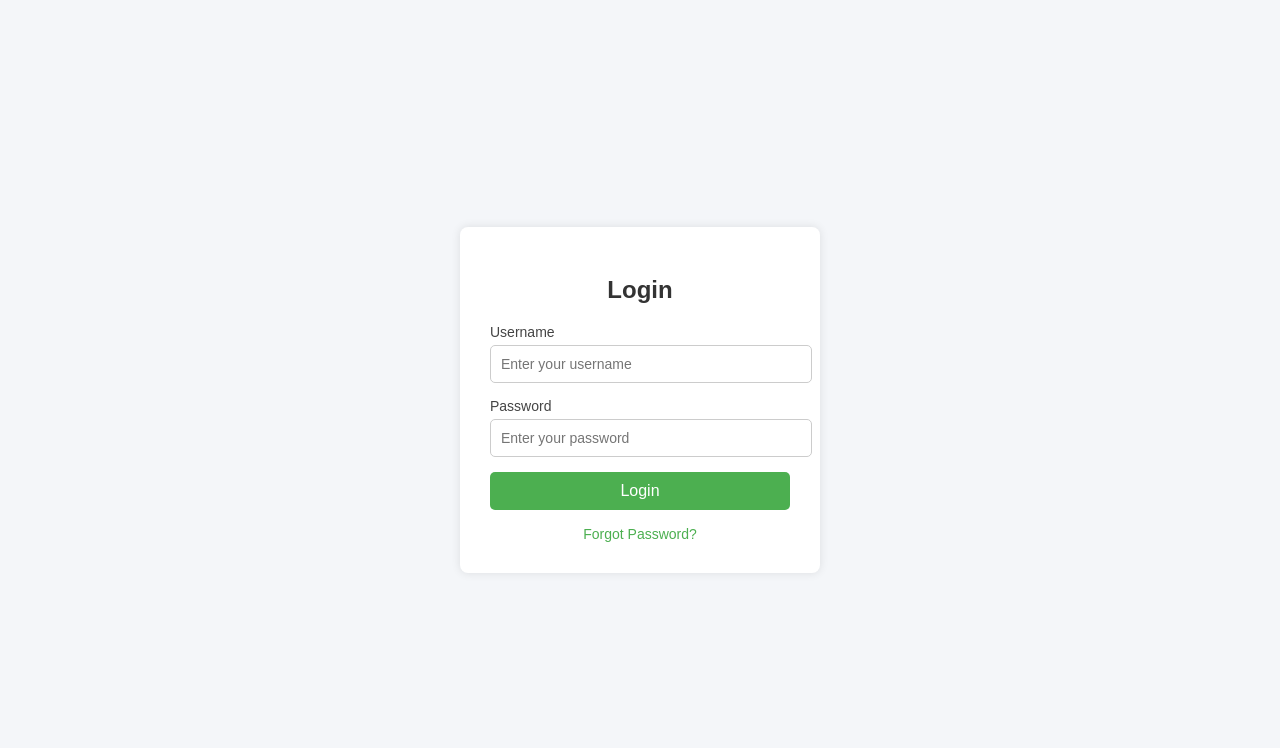
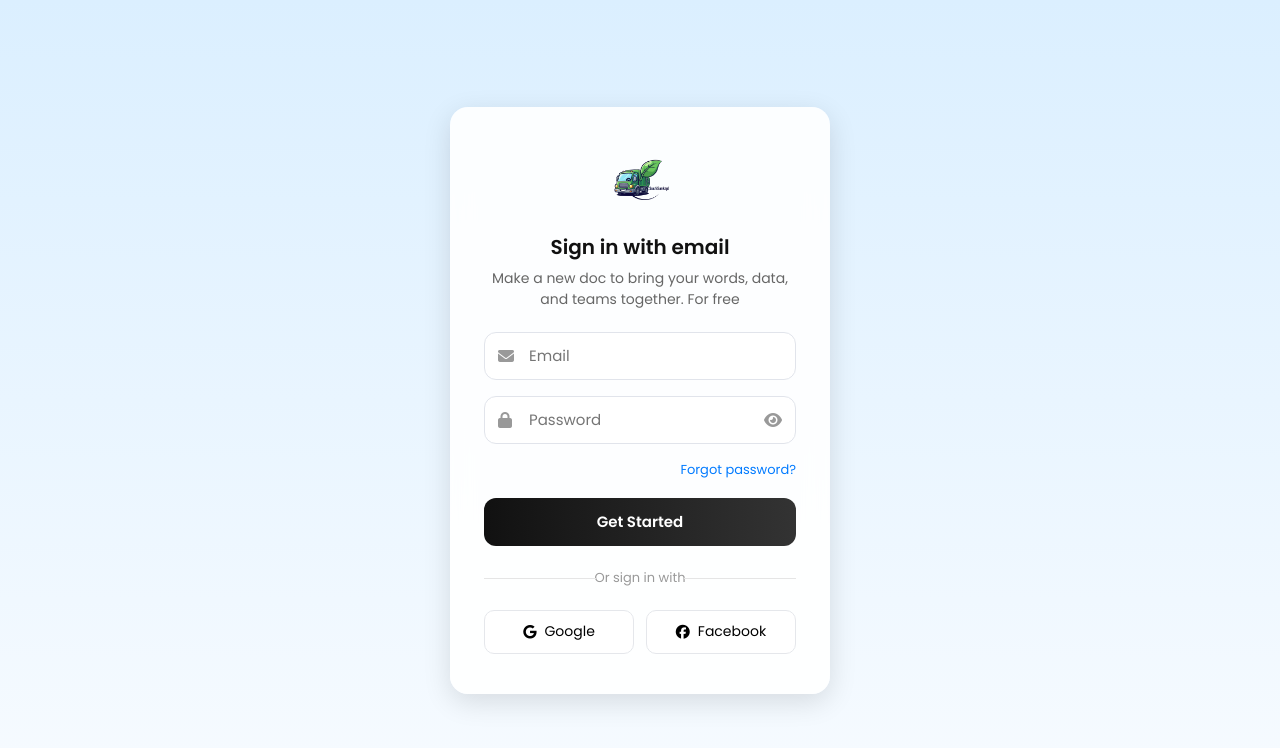
Before and after one commit to Biswambhar-Biswas/auth, a website: page public/login.html in a window 1280 px wide. Drawn offline with Linux system fonts and the light colour scheme.

Commit message:
make and connect login page

```diff
--- a/Router/route.js
+++ b/Router/route.js
@@ -1,11 +1,15 @@
 import express from "express";
 import {registerUser,verifyotp} from '../Controller/register.controller.js'
-
+import {loginUser} from '../Controller/login.controller.js'
+import {serveRegistration} from '../serve HTML file/serve.registration.js'
 const router = express.Router()
 
 router.post('/register',registerUser)
 router.post('/verifyotp',verifyotp)
+router.post('/login',loginUser)
 
+router.get("/register",serveRegistration)
+router.get("/otpVerify",serveRegistration)
 
 
 export {router}
--- a/index.js
+++ b/index.js
@@ -20,8 +20,8 @@ dbConnect()
 
 
 
-const ip = "0.0.0.0"
 
-app.listen(port,ip, () => {
-    console.log("Server Listen On http://ip:3000");
+
+app.listen(port, () => {
+    console.log("Server Listen On http://localhost:3000");
 })
--- a/public/login.html
+++ b/public/login.html
@@ -1,101 +1,293 @@
 <!DOCTYPE html>
 <html lang="en">
+
 <head>
-  <meta charset="UTF-8">
-  <meta name="viewport" content="width=device-width, initial-scale=1.0">
-  <title>Login Form</title>
+  <meta charset="UTF-8" />
+  <meta name="viewport" content="width=device-width, initial-scale=1.0" />
+  <title>Modern Login</title>
+
+  <!-- Google Font -->
+  <link href="https://fonts.googleapis.com/css2?family=Poppins:wght@400;500;600&display=swap" rel="stylesheet" />
+  <!-- Font Awesome -->
+  <link rel="stylesheet" href="https://cdnjs.cloudflare.com/ajax/libs/font-awesome/6.5.0/css/all.min.css" />
+
   <style>
+    * {
+      margin: 0;
+      padding: 0;
+      box-sizing: border-box;
+      font-family: "Poppins", sans-serif;
+    }
+
     body {
-      font-family: Arial, sans-serif;
-      background: #f4f6f9;
+      height: 100vh;
+      background: linear-gradient(to bottom, #dbefff, #f7fbff);
       display: flex;
       justify-content: center;
       align-items: center;
-      height: 100vh;
-      margin: 0;
     }
 
-    .login-container {
-      background: #fff;
-      padding: 30px;
-      border-radius: 8px;
-      box-shadow: 0 0 10px rgba(0,0,0,0.1);
-      width: 300px;
+    .login-card {
+      width: 380px;
+      background: rgba(255, 255, 255, 0.9);
+      backdrop-filter: blur(12px);
+      border-radius: 18px;
+      padding: 40px 34px;
+      box-shadow: 0 8px 28px rgba(0, 0, 0, 0.12);
+      text-align: center;
     }
 
-    .login-container h2 {
-      text-align: center;
-      margin-bottom: 20px;
-      color: #333;
+    .login-card .logo {
+      width: 70px;
+      height: 70px;
+      margin: 0 auto 15px;
+      border-radius: 12px;
+      overflow: hidden;
+    }
+
+    .login-card .logo img {
+      width: 100%;
+      height: 100%;
+      object-fit: cover;
+    }
+
+    .login-card h2 {
+      font-size: 20px;
+      font-weight: 600;
+      margin-bottom: 6px;
+      color: #111;
+    }
+
+    .login-card p {
+      font-size: 14px;
+      color: #666;
+      margin-bottom: 22px;
     }
 
     .form-group {
-      margin-bottom: 15px;
-    }
-
-    .form-group label {
-      display: block;
-      margin-bottom: 5px;
-      font-size: 14px;
-      color: #444;
+      position: relative;
+      margin-bottom: 16px;
     }
 
     .form-group input {
       width: 100%;
-      padding: 10px;
-      border: 1px solid #ccc;
-      border-radius: 5px;
-      font-size: 14px;
+      height: 48px;
+      border: 1px solid #e1e4eb;
+      border-radius: 12px;
+      padding: 0 44px;
+      font-size: 15px;
+      color: #111;
+      background: #fff;
+      transition: 0.2s;
     }
 
-    #login-btn {
-      width: 100%;
-      padding: 10px;
-      background: #4CAF50;
-      border: none;
-      border-radius: 5px;
-      color: white;
+    .form-group input:focus {
+      border-color: #007aff;
+      box-shadow: 0 4px 12px rgba(0, 122, 255, 0.15);
+      outline: none;
+    }
+
+    .form-group .icon-left,
+    .form-group .icon-right {
+      position: absolute;
+      top: 50%;
+      transform: translateY(-50%);
+      color: #999;
       font-size: 16px;
+    }
+
+    .form-group .icon-left {
+      left: 14px;
+    }
+
+    .form-group .icon-right {
+      right: 14px;
       cursor: pointer;
     }
 
-    #login-btn:hover {
-      background: #45a049;
+    .forgot {
+      display: block;
+      text-align: right;
+      font-size: 13px;
+      margin-bottom: 18px;
+      color: #007aff;
+      text-decoration: none;
     }
 
-    .extra-links {
-      text-align: center;
-      margin-top: 15px;
+    .forgot:hover {
+      text-decoration: underline;
     }
 
-    .extra-links a {
-      text-decoration: none;
-      font-size: 14px;
-      color: #4CAF50;
+    .btn {
+      width: 100%;
+      height: 48px;
+      border: none;
+      border-radius: 12px;
+      background: linear-gradient(90deg, #111, #333);
+      color: #fff;
+      font-size: 15px;
+      font-weight: 600;
+      cursor: pointer;
+      transition: 0.2s;
     }
 
-    .extra-links a:hover {
-      text-decoration: underline;
+    .btn:hover {
+      transform: translateY(-1px);
+      box-shadow: 0 6px 14px rgba(0, 0, 0, 0.2);
+    }
+
+    .divider {
+      margin: 22px 0;
+      font-size: 13px;
+      color: #999;
+      position: relative;
+    }
+
+    .divider::before,
+    .divider::after {
+      content: "";
+      position: absolute;
+      top: 50%;
+      width: 36%;
+      height: 1px;
+      background: #e5e5e5;
+    }
+
+    .divider::before {
+      left: 0;
+    }
+
+    .divider::after {
+      right: 0;
+    }
+
+    .socials {
+      display: flex;
+      gap: 12px;
+    }
+
+    .socials button {
+      flex: 1;
+      height: 44px;
+      border: 1px solid #e5e7eb;
+      border-radius: 10px;
+      background: #fff;
+      cursor: pointer;
+      display: flex;
+      align-items: center;
+      justify-content: center;
+      gap: 8px;
+      font-size: 14px;
+      transition: 0.2s;
+    }
+
+    .socials button:hover {
+      background: #f7f7f7;
     }
   </style>
 </head>
+
 <body>
-  <div class="login-container" id="login-box">
-    <h2 id="login-title">Login</h2>
-    <form id="login-form">
+  <div class="login-card">
+    <div class="logo">
+      <img src="img.png" alt="logo" />
+    </div>
+    <h2>Sign in with email</h2>
+    <p>Make a new doc to bring your words, data, and teams together. For free</p>
+
+    <form id="loginForm">
       <div class="form-group">
-        <label for="username">Username</label>
-        <input type="text" id="username" class="input-field" placeholder="Enter your username">
+        <span class="icon-left"><i class="fa fa-envelope"></i></span>
+        <input type="email" id="email" placeholder="Email" required />
       </div>
       <div class="form-group">
-        <label for="password">Password</label>
-        <input type="password" id="password" class="input-field" placeholder="Enter your password">
+        <span class="icon-left"><i class="fa fa-lock"></i></span>
+        <input type="password" id="password" placeholder="Password" required />
+        <span class="icon-right" id="togglePwd"><i class="fa fa-eye"></i></span>
       </div>
-      <button type="submit" id="login-btn">Login</button>
-      <div class="extra-links">
-        <a href="#">Forgot Password?</a>
+      <a href="#" class="forgot">Forgot password?</a>
+      <button type="submit" id="btn" class="btn">Get Started</button>
+
+      <div class="divider">Or sign in with</div>
+
+      <div class="socials">
+        <button type="button"><i class="fa-brands fa-google"></i> Google</button>
+        <button type="button"><i class="fa-brands fa-facebook"></i> Facebook</button>
       </div>
     </form>
   </div>
+
+  <script>
+    const togglePwd = document.getElementById("togglePwd");
+    const email = document.getElementById("email");
+    const pwd = document.getElementById("password");
+    const icon = togglePwd.querySelector("i");
+
+    togglePwd.addEventListener("click", () => {
+      if (pwd.type === "password") {
+        pwd.type = "text";
+        icon.classList.replace("fa-eye", "fa-eye-slash");
+      } else {
+        pwd.type = "password";
+        icon.classList.replace("fa-eye-slash", "fa-eye");
+      }
+    });
+
+    //own code
+    const btn = document.getElementById('btn')
+    btn.addEventListener('click', async (e) => {
+      e.preventDefault()
+
+
+      const data = {
+        email: email.value,
+        password: pwd.value
+
+      }
+
+      try {
+        const response = await fetch('http://localhost:3000/user/login', {
+          method: "POST",
+          headers: {
+            "Content-Type": "application/json"
+          },
+          body: JSON.stringify(data)
+
+        })
+
+        const result = await response.json()
+
+        if (result.value == true) {
+          window.location.href = 'img.png'
+          // console.log('true');
+
+        }
+
+        if (result.message == "User Not Found") {
+          email.style.borderColor = 'red'
+
+          email.value = ""
+          email.placeholder = "User Not Found"
+
+        }
+
+        if (result.message == "Invalid Password") {
+          pwd.style.borderColor = 'red'
+          pwd.value = ""
+          pwd.placeholder = "Invalid Password"
+
+        }
+
+
+      } catch (error) {
+
+      }
+
+    })
+
+
+
+  </script>
 </body>
+
 </html>
```
Also changed, not shown: Controller/login.controller.js (added, +30 -0 lines), app.js (+15 -1 lines), serve HTML file/serve.otp.js (added, +11 -0 lines), serve HTML file/serve.registration.js (added, +11 -0 lines).
